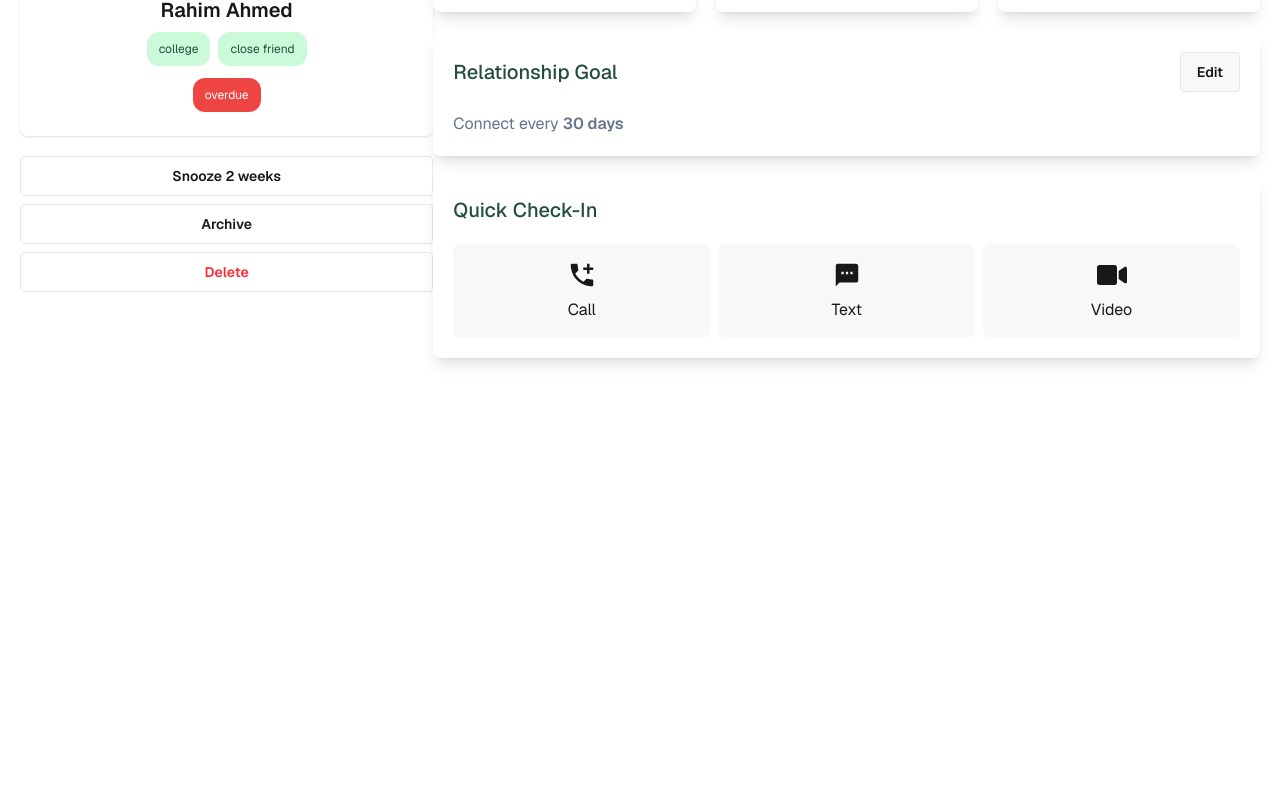
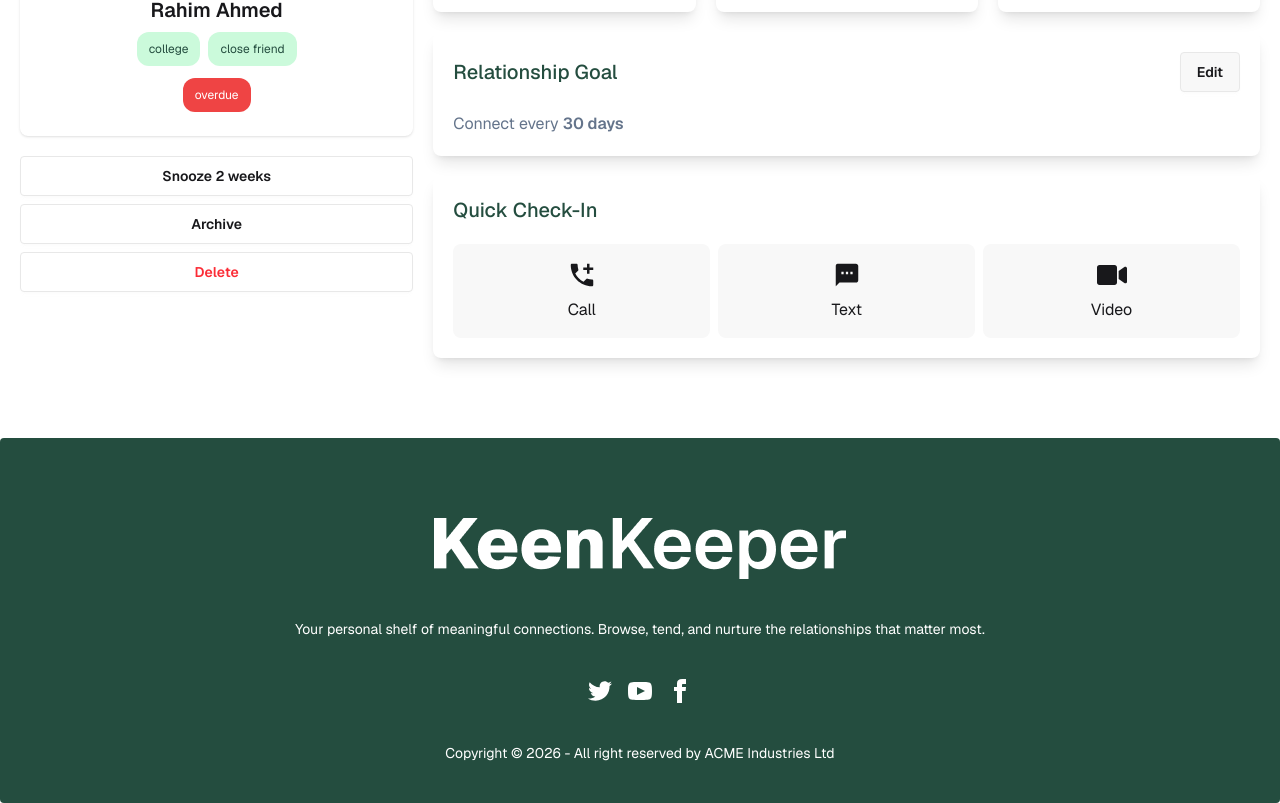
Before and after one commit to yashinn007/Keen-Keeper, a React (Vite) app: page /friendDetals/1 in a window 1280 px wide. Shown: the part 272-1075 px from the top of the page. Before the commit the page ends 800 px from the top, so only its background shows below. Built offline with nearby package versions, Linux system fonts and the light colour scheme.

Commit message:
footer added

```diff
--- a/src/components/homepage/FriendsSection.jsx
+++ b/src/components/homepage/FriendsSection.jsx
@@ -4,7 +4,7 @@
 const FriendsSection = () => {
   // created a hook and push all fetching codes & get API data and loading.
   const { friends, loading } = useFriendsData();
-  console.log(friends);
+
   return (
     <div className="my-15 ">
       <h4 className="text-2xl font-semibold">Your Friends:</h4>
--- /dev/null
+++ b/src/components/shared/Footer/Footer.jsx
@@ -0,0 +1,64 @@
+import { Link } from "react-router";
+import Logo from "../../../assets/images/logo-xl.png";
+
+const Footer = () => {
+  return (
+    <footer className="footer footer-horizontal footer-center bg-[#244d3fFF] text-base-content rounded p-10">
+      <Link to="/">
+        <img src={Logo} alt="logo" className="mt-10" />
+      </Link>
+      <p className=" text-white text-center">
+        Your personal shelf of meaningful connections. Browse, tend, and nurture
+        the relationships that matter most.
+      </p>
+      <nav>
+        <div className="grid grid-flow-col gap-4 text-white">
+          <a className="">
+            <svg
+              aria-label="Twitter"
+              xmlns="http://www.w3.org/2000/svg"
+              width="24"
+              height="24"
+              viewBox="0 0 24 24"
+              className="fill-current"
+            >
+              <path d="M24 4.557c-.883.392-1.832.656-2.828.775 1.017-.609 1.798-1.574 2.165-2.724-.951.564-2.005.974-3.127 1.195-.897-.957-2.178-1.555-3.594-1.555-3.179 0-5.515 2.966-4.797 6.045-4.091-.205-7.719-2.165-10.148-5.144-1.29 2.213-.669 5.108 1.523 6.574-.806-.026-1.566-.247-2.229-.616-.054 2.281 1.581 4.415 3.949 4.89-.693.188-1.452.232-2.224.084.626 1.956 2.444 3.379 4.6 3.419-2.07 1.623-4.678 2.348-7.29 2.04 2.179 1.397 4.768 2.212 7.548 2.212 9.142 0 14.307-7.721 13.995-14.646.962-.695 1.797-1.562 2.457-2.549z"></path>
+            </svg>
+          </a>
+          <a>
+            <svg
+              aria-label="YouTube"
+              xmlns="http://www.w3.org/2000/svg"
+              width="24"
+              height="24"
+              viewBox="0 0 24 24"
+              className="fill-current"
+            >
+              <path d="M19.615 3.184c-3.604-.246-11.631-.245-15.23 0-3.897.266-4.356 2.62-4.385 8.816.029 6.185.484 8.549 4.385 8.816 3.6.245 11.626.246 15.23 0 3.897-.266 4.356-2.62 4.385-8.816-.029-6.185-.484-8.549-4.385-8.816zm-10.615 12.816v-8l8 3.993-8 4.007z"></path>
+            </svg>
+          </a>
+          <a>
+            <svg
+              aria-label="Facebook"
+              xmlns="http://www.w3.org/2000/svg"
+              width="24"
+              height="24"
+              viewBox="0 0 24 24"
+              className="fill-current"
+            >
+              <path d="M9 8h-3v4h3v12h5v-12h3.642l.358-4h-4v-1.667c0-.955.192-1.333 1.115-1.333h2.885v-5h-3.808c-3.596 0-5.192 1.583-5.192 4.615v3.385z"></path>
+            </svg>
+          </a>
+        </div>
+      </nav>
+      <aside>
+        <p className="text-white">
+          Copyright © {new Date().getFullYear()} - All right reserved by ACME
+          Industries Ltd
+        </p>
+      </aside>
+    </footer>
+  );
+};
+
+export default Footer;
--- a/src/hooks/useFriendsData.jsx
+++ b/src/hooks/useFriendsData.jsx
@@ -11,7 +11,7 @@
       setTimeout(() => {
         setFriends(data);
         setLoading(false);
-      }, 2000);
+      }, 1000);
     };
     fetchData();
   }, []);
--- a/src/pages/FriendDetailsPage/FriendDetailsPage.jsx
+++ b/src/pages/FriendDetailsPage/FriendDetailsPage.jsx
@@ -22,7 +22,7 @@
   const expectedFriend = friends.find(
     (friend) => friend.id === Number(friendId),
   );
-  console.log("expectedFriend", expectedFriend);
+  // console.log("expectedFriend", expectedFriend);
   const {
     picture,
     name,
@@ -36,9 +36,9 @@
   return (
     <div className="container mx-auto my-6 md:my-10 lg:my-20 px-3 md:px-5 ">
       {/* grid container */}
-      <div className="grid grid-cols-1 md:grid-cols-3 space-x-0 space-y-5 md:space-5 w-full mx-auto">
+      <div className="grid grid-cols-1 md:grid-cols-3 space-x-0 space-y-5 md:space-5 md:space-x-5 w-full mx-auto">
         {/* grid-1 */}
-        <div className="rounded-lg row-span-3 bg-white space-y-5 w-full">
+        <div className="rounded-lg row-span-3 bg-white space-y-5 ">
           <div className="flex flex-col justify-center items-center gap-3 py-6 shadow-sm rounded-lg">
             <div className="rounded-full w-20 h-20  overflow-hidden">
               <img src={picture} alt={name} className=" object-cover" />
@@ -90,7 +90,7 @@
           </div>
         </div>
         {/* grid-3 */}
-        <div className="rounded-lg col-span-2 bg-white p-5 space-y-5 shadow-lg">
+        <div className="rounded-lg col-span-2 bg-white p-5 space-y-5 shadow-lg w-full">
           <div className="flex justify-between items-center w-full">
             <h2 className="text-xl font-medium text-[#244d3fFF]">
               Relationship Goal
--- a/src/rootLayout/RootLayout.jsx
+++ b/src/rootLayout/RootLayout.jsx
@@ -1,11 +1,13 @@
 import { Outlet } from "react-router";
 import Navbar from "../components/shared/navbar/Navbar";
+import Footer from "../components/shared/Footer/Footer";
 
 const RootLayout = () => {
   return (
     <div className="geist">
       <Navbar></Navbar>
       <Outlet></Outlet>
+      <Footer></Footer>
     </div>
   );
 };
```
